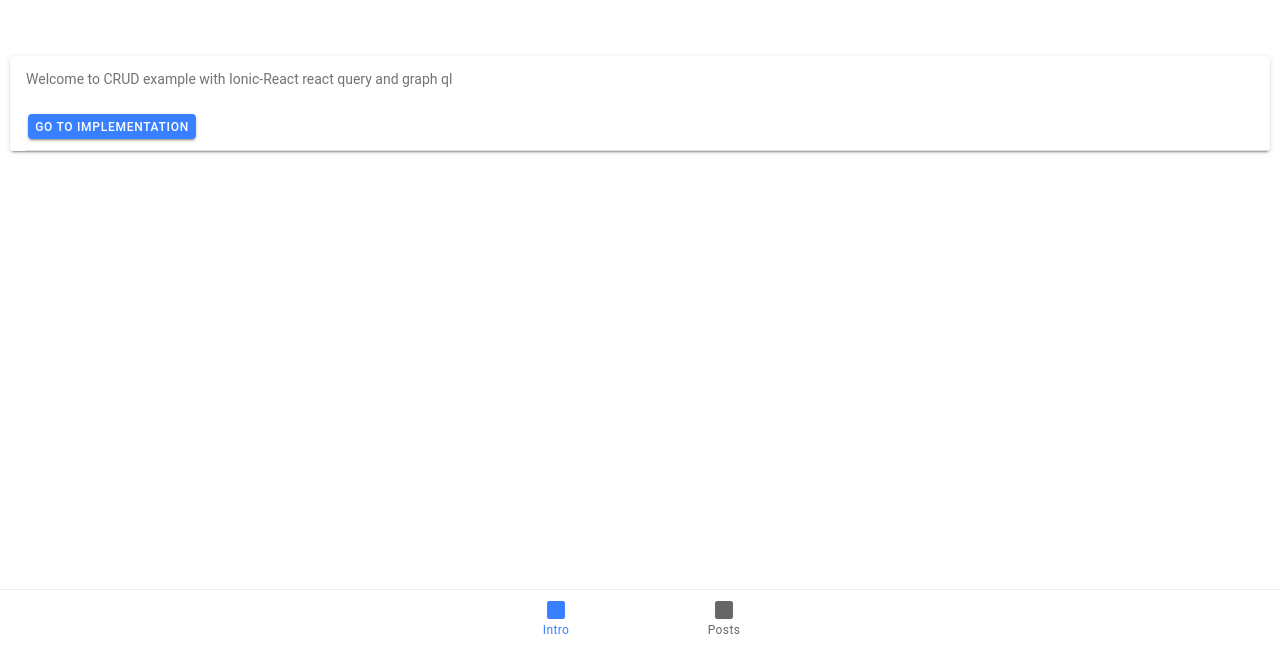
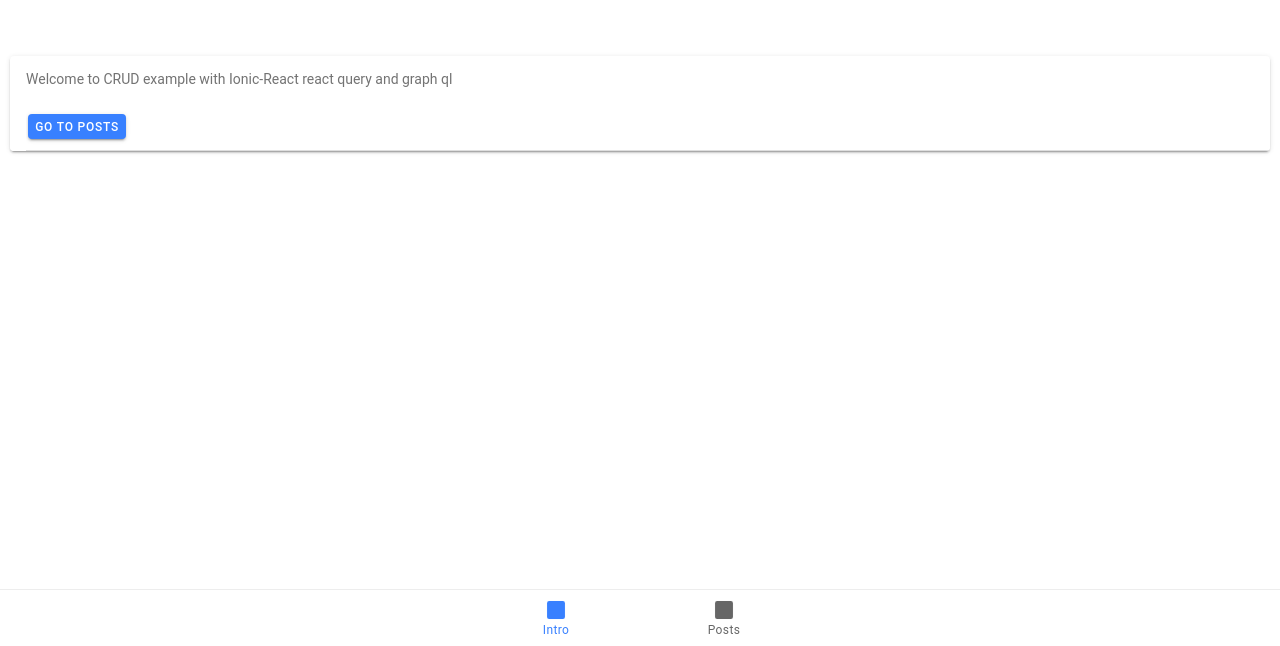
Before and after one commit to goodtoseeu57/ionic-react-chat-app, a React (Create React App) app: page /intro in a window 1280 px wide. Shown: the part 154-800 px from the top of the page. Built offline with nearby package versions, Linux system fonts and the light colour scheme.

Commit message:
add animation on the landing page

```diff
--- a/src/pages/LandingIntro.tsx
+++ b/src/pages/LandingIntro.tsx
@@ -20,7 +20,7 @@ const LandingIntro = () => {
                         Welcome to CRUD example with Ionic-React react query and graph ql
                     </IonCardContent>
                     <IonItem>
-                        <IonButton> Go to Implementation </IonButton>
+                        <IonButton routerLink={'/posts'}> Go to posts </IonButton>
                     </IonItem>
                 </IonCard>
             </CreateAnimation>
```
